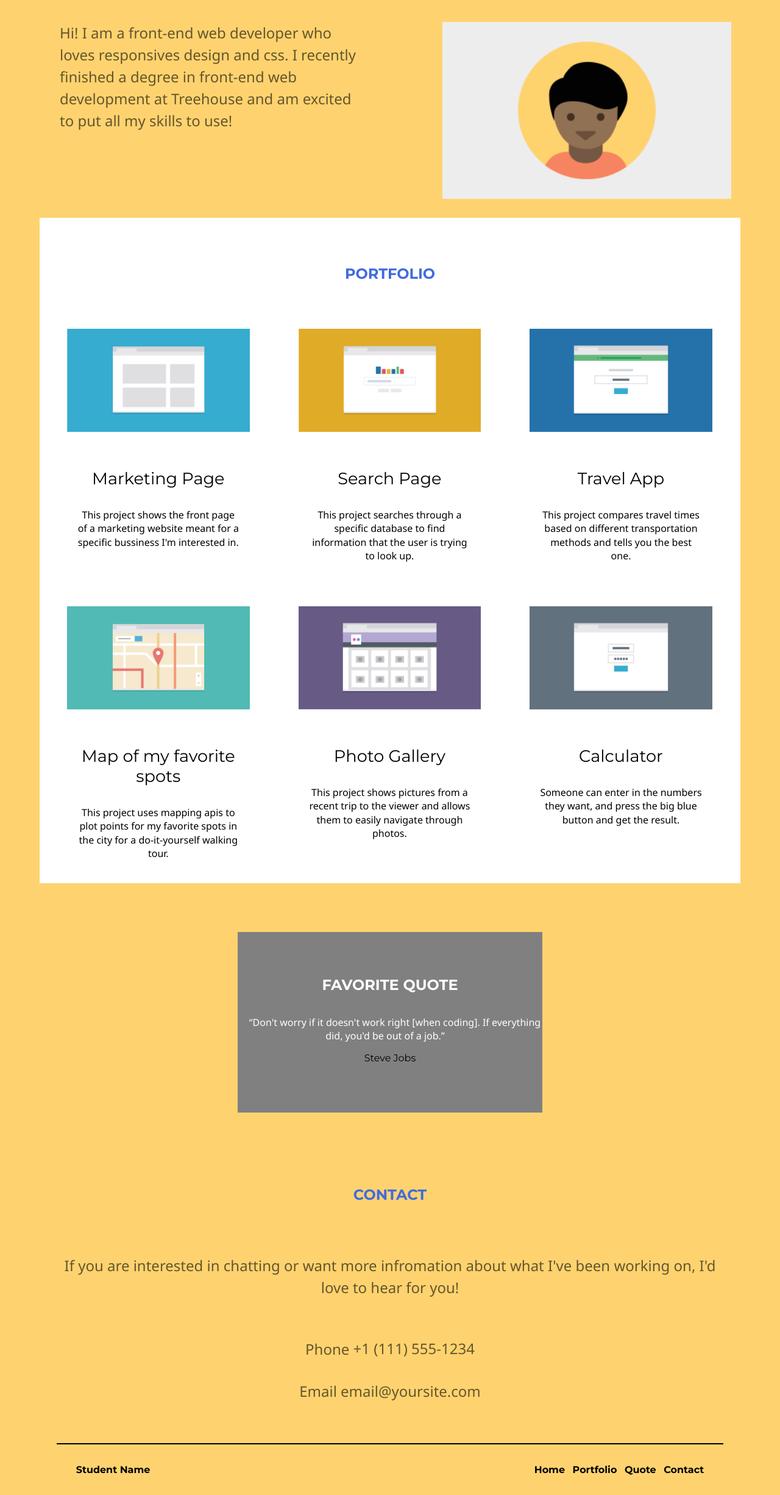
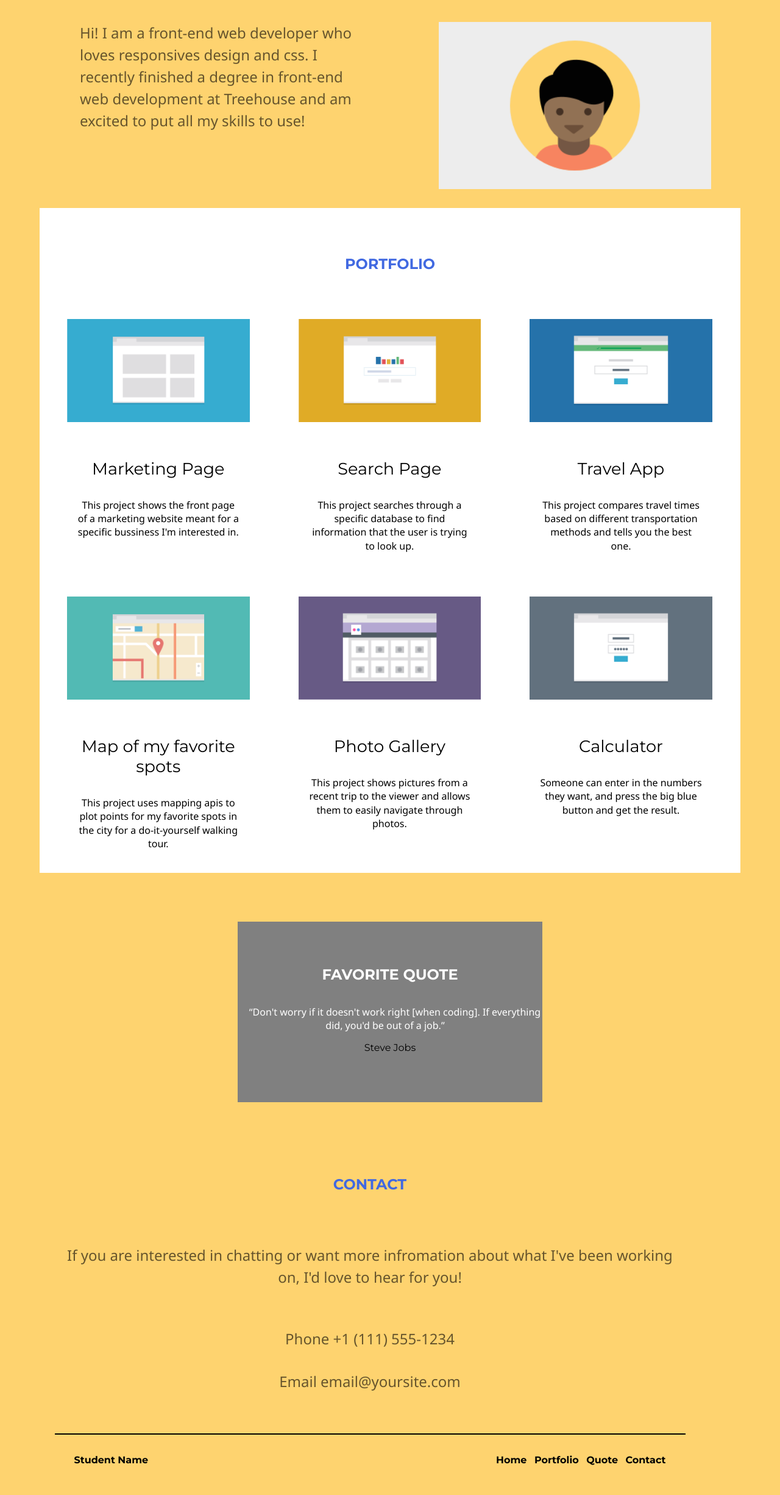
Before and after one commit to jackobi1904/project-2, a plain HTML site: page index.html in a window 1280 px wide. Shown: the part 86-2537 px from the top of the page at 61% size. Drawn offline with Linux system fonts and the light colour scheme.

Commit message:
Large srceen 3000px bug fixed

```diff
--- a/css/style.css
+++ b/css/style.css
@@ -163,10 +163,14 @@ q {
     padding: 15px 0;
     background: #FED36F;
     width: 100%;
+    margin: 0 auto;
+    max-width: 1150px;
 }
 
 .main-footer {
     background: #FED36F;
+    text-align: center;
+    max-width: 1150px;
 }
 .main-footer li {
     list-style-type: none;
```
